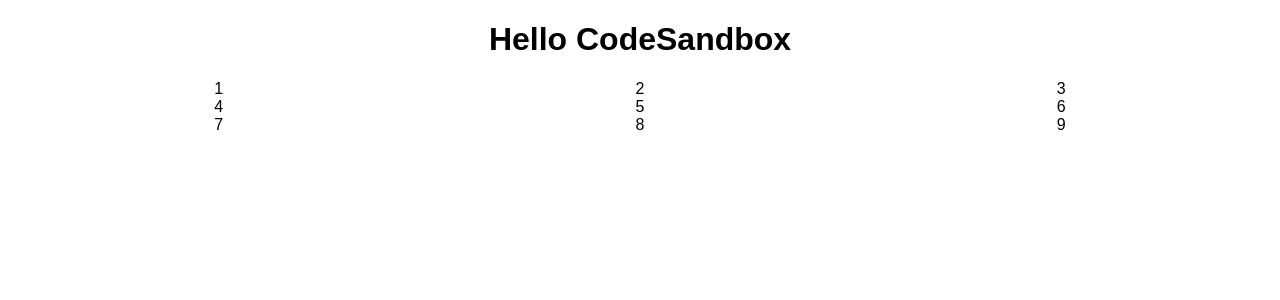
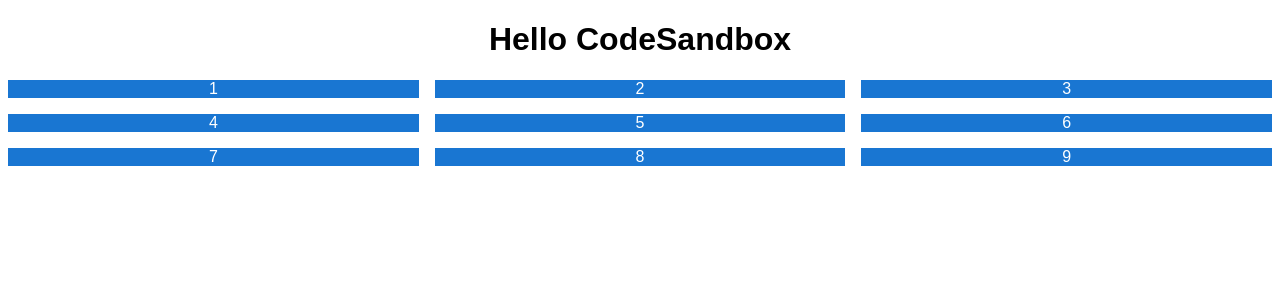
Before and after one commit to 7namori/sample-react-beautiful-dnd, a React (Create React App) app: page / in a window 1280 px wide. Shown: the top 300 px of the page. Built offline with nearby package versions, Linux system fonts and the light colour scheme.

Commit message:
[update]表示したデータに背景色を追加

```diff
--- a/src/App.tsx
+++ b/src/App.tsx
@@ -1,16 +1,23 @@
 import './styles.css'
 import { dummyData, dummyDataType } from './dummyData'
-import { Grid } from '@mui/material'
+import { Box, Grid } from '@mui/material'
 
 export default function App() {
   return (
     <div className="App">
       <h1>Hello CodeSandbox</h1>
-      <Grid container>
+      <Grid container spacing={2}>
         {dummyData.map((values: dummyDataType, idx: number) => {
           return (
             <Grid key={idx} item xs={4}>
-              {values.val}
+              <Box
+                sx={{
+                  color: 'primary.contrastText',
+                  backgroundColor: 'primary.main'
+                }}
+              >
+                {values.val}
+              </Box>
             </Grid>
           )
         })}
```
